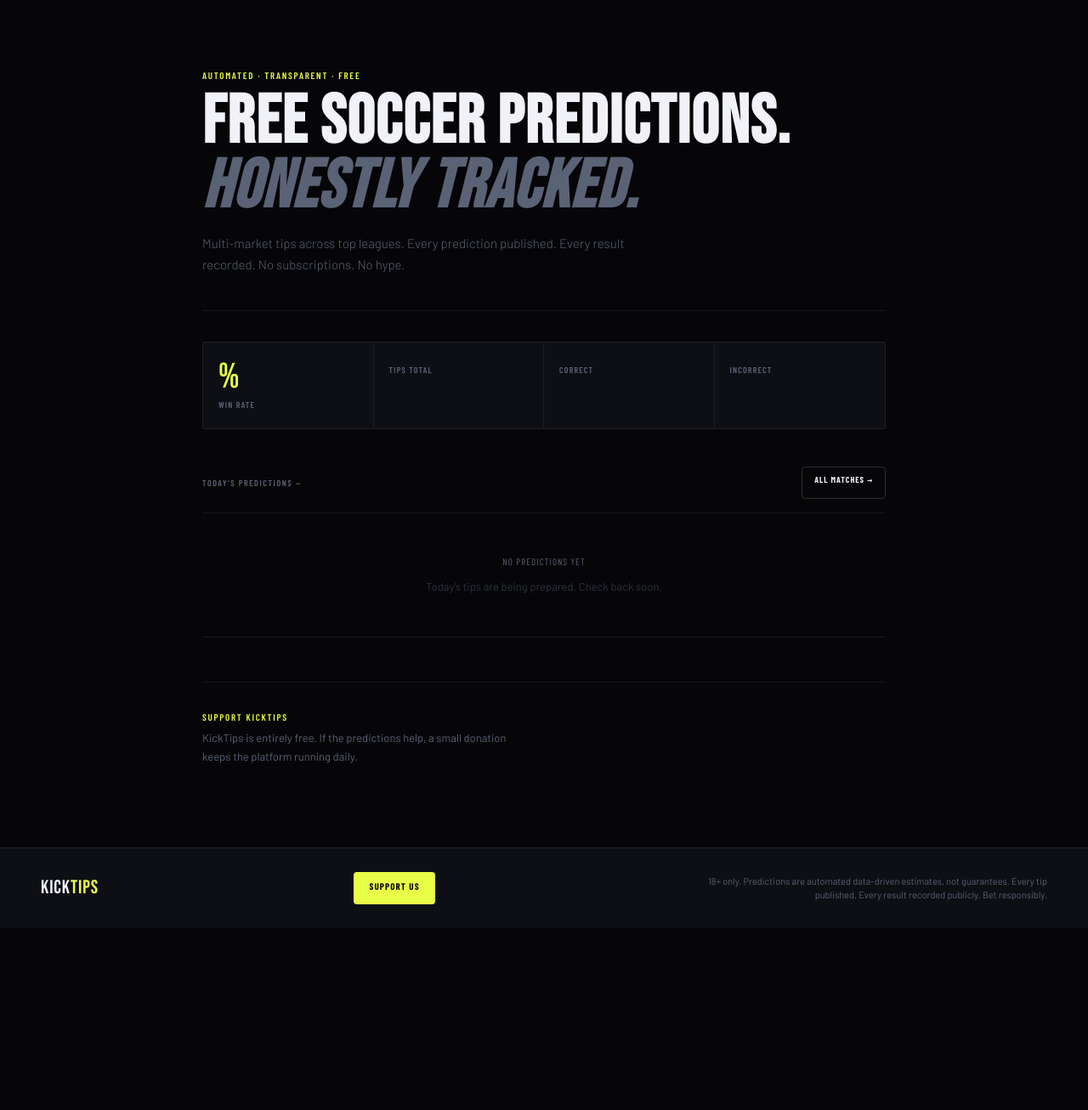
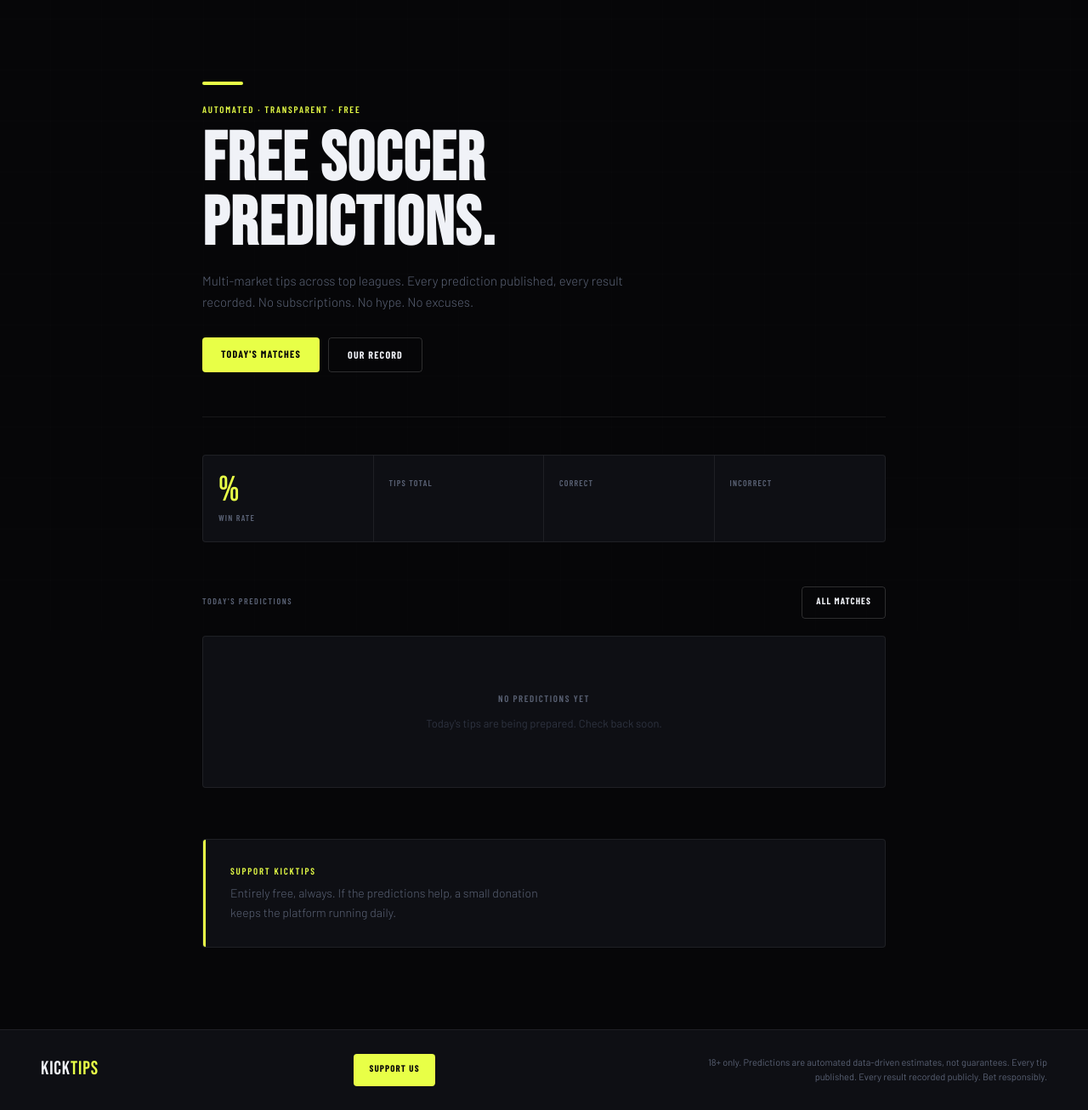
Before and after one commit to Yandisa/KickTips, a Django app: template website/templates/website/home.html in a window 1280 px wide. Shown: the part 58-1364 px from the top of the page at 85% size. Before the commit the page ends 1122 px from the top, so only its background shows below. Run offline with Django 3.2, Linux system fonts and the light colour scheme; the template is opened without the code that fills it, so the values that code supplies are empty.

Commit message:
Update home.html

```diff
--- a/website/templates/website/home.html
+++ b/website/templates/website/home.html
@@ -4,20 +4,30 @@
 {% block content %}
 
 <!-- HERO -->
-<div style="padding: 32px 0 40px; border-bottom: 1px solid var(--border); margin-bottom: 36px;">
-  <div class="page-eyebrow">Automated · Transparent · Free</div>
+<div style="padding: 48px 0 52px; border-bottom: 1px solid var(--border); margin-bottom: 44px; position: relative; overflow: hidden;">
+
+  <!-- accent bar -->
+  <div style="width: 48px; height: 4px; background: var(--accent); margin-bottom: 20px; border-radius: 2px;"></div>
+
+  <div class="page-eyebrow" style="margin-bottom: 12px;">Automated &middot; Transparent &middot; Free</div>
+
   <h1 class="page-title">
-    Free soccer predictions.<br>
-    <em style="font-style:italic; color: var(--muted);">Honestly tracked.</em>
+    Free Soccer<br>Predictions.
   </h1>
-  <p class="page-sub">
-    Multi-market tips across top leagues. Every prediction published.
-    Every result recorded. No subscriptions. No hype.
+
+  <p class="page-sub" style="margin-top: 12px;">
+    Multi-market tips across top leagues. Every prediction published,
+    every result recorded. No subscriptions. No hype. No excuses.
   </p>
+
+  <div style="margin-top: 28px; display: flex; gap: 10px; flex-wrap: wrap;">
+    <a href="{% url 'matches' %}" class="btn btn-accent">Today's Matches</a>
+    <a href="{% url 'record' %}" class="btn btn-ghost">Our Record</a>
+  </div>
 </div>
 
 <!-- STATS -->
-<div class="stat-row" style="margin-bottom: 44px;">
+<div class="stat-row" style="margin-bottom: 52px;">
   <div class="stat-cell">
     <div class="val accent">{{ alltime.win_rate }}%</div>
     <div class="lbl">Win rate</div>
@@ -36,35 +46,39 @@
   </div>
 </div>
 
-<!-- TODAY'S MATCHES -->
-<div style="display:flex; align-items:center; justify-content:space-between; margin-bottom:16px; gap:12px; flex-wrap:wrap;">
-  <div class="section-label" style="border:none; padding:0; margin:0;">
-    Today's predictions &mdash; {{ today|date:"l j F Y" }}
+<!-- TODAY'S MATCHES HEADER -->
+<div style="display:flex; align-items:center; justify-content:space-between; margin-bottom:20px; gap:12px; flex-wrap:wrap;">
+  <div>
+    <div class="section-label" style="border:none; padding:0; margin-bottom:4px;">
+      Today's Predictions
+    </div>
+    <div style="font-family:var(--mono); font-size:12px; color:var(--muted); letter-spacing:0.08em; font-weight:600;">
+      {{ today|date:"l j F Y"|upper }}
+    </div>
   </div>
-  <a href="{% url 'matches' %}" class="btn btn-ghost" style="font-size:10px; padding:6px 14px;">
-    All matches &rarr;
-  </a>
+  <a href="{% url 'matches' %}" class="btn btn-ghost" style="font-size:11px; padding:7px 16px;">All Matches</a>
 </div>
 
 {% if top_matches %}
-  <div>
+  <div style="border-top: 1px solid var(--border);">
     {% for fixture in top_matches %}
       <details class="accordion">
         <summary>
-          <div style="display:flex; flex-direction:column; gap:3px; flex:1; min-width:0;">
-            <div style="font-size:14px; font-weight:500; white-space:nowrap; overflow:hidden; text-overflow:ellipsis;">
+          <div style="display:flex; flex-direction:column; gap:4px; flex:1; min-width:0;">
+            <div style="font-size:14px; font-weight:600; white-space:nowrap; overflow:hidden; text-overflow:ellipsis; letter-spacing:0.01em;">
               {{ fixture.home_team.name }}
-              <span style="color:var(--dim); font-weight:400; margin:0 6px;">vs</span>
+              <span style="color:var(--dim); font-weight:300; margin:0 7px; font-style:italic;">vs</span>
               {{ fixture.away_team.name }}
             </div>
-            <div style="font-size:11px; color:var(--muted);">
-              {{ fixture.league.name }}&ensp;&middot;&ensp;{{ fixture.kickoff|date:"H:i" }}&ensp;&middot;&ensp;{{ fixture.prediction_count }} tip{{ fixture.prediction_count|pluralize }}
+            <div style="font-family:var(--mono); font-size:10.5px; color:var(--muted); font-weight:600; letter-spacing:0.08em;">
+              {{ fixture.league.name|upper }}&ensp;&middot;&ensp;{{ fixture.kickoff|date:"H:i" }}&ensp;&middot;&ensp;{{ fixture.prediction_count }} tip{{ fixture.prediction_count|pluralize }}
             </div>
           </div>
-          <div style="display:flex; align-items:center; gap:10px; flex-shrink:0;">
-            {% if fixture.best_prediction %}
+
+          {% if fixture.best_prediction %}
+            <div style="display:flex; align-items:center; gap:10px; flex-shrink:0;">
               <div style="text-align:right;">
-                <div style="font-family:var(--mono); font-size:9px; letter-spacing:0.1em; text-transform:uppercase; color:var(--muted); margin-bottom:3px;">
+                <div style="font-family:var(--mono); font-size:9px; letter-spacing:0.12em; text-transform:uppercase; color:var(--muted); margin-bottom:4px; font-weight:600;">
                   {% with p=fixture.best_prediction %}
                     {% if p.market == "ou_goals" %}Goals
                     {% elif p.market == "dc" %}DC
@@ -76,20 +90,20 @@
                 </div>
                 <span class="tip-chip">{{ fixture.best_prediction.tip }}</span>
               </div>
-              <div style="text-align:right; min-width:34px;">
-                <span style="font-family:var(--mono); font-size:15px; color:var(--accent); font-weight:500; line-height:1;">
+              <div style="text-align:right; min-width:38px;">
+                <span style="font-family:var(--display); font-size:1.5rem; color:var(--accent); line-height:1; letter-spacing:0.02em;">
                   {{ fixture.best_prediction.confidence|floatformat:0 }}%
                 </span>
               </div>
-            {% endif %}
-            <span class="caret">&#9656;</span>
-          </div>
+            </div>
+          {% endif %}
+          <span class="caret">&#9656;</span>
         </summary>
 
         <div class="accordion-body">
           {% for pred in fixture.published_predictions %}
-            <div style="display:grid; grid-template-columns:1fr auto; gap:14px; align-items:start;
-                        padding: {% if not forloop.first %}14px{% else %}4px{% endif %} 0 14px;
+            <div style="display:grid; grid-template-columns:1fr auto; gap:16px; align-items:start;
+                        padding: {% if not forloop.first %}16px{% else %}4px{% endif %} 0 16px;
                         {% if not forloop.last %}border-bottom:1px solid var(--border);{% endif %}">
               <div>
                 <div class="pred-market">
@@ -100,31 +114,31 @@
                   {% elif pred.market == "1x2" %}Match Result
                   {% else %}{{ pred.market }}{% endif %}
                 </div>
-                <div class="pred-tip" style="font-size:1.15rem; margin-bottom:6px;">{{ pred.tip }}</div>
+                <div class="pred-tip" style="font-size:1.4rem; margin-bottom:8px;">{{ pred.tip }}</div>
                 {% if pred.reasoning %}
-                  <p style="font-size:12.5px; color:var(--muted); line-height:1.65;">
+                  <p style="font-size:13px; color:var(--muted); line-height:1.65; font-weight:300;">
                     {{ pred.reasoning|truncatewords:28 }}
                   </p>
                 {% endif %}
               </div>
               <div style="text-align:right; flex-shrink:0;">
-                <div style="font-family:var(--mono); font-size:1.3rem; color:var(--accent); line-height:1;">
+                <div style="font-family:var(--display); font-size:1.8rem; color:var(--accent); line-height:1; letter-spacing:0.02em;">
                   {{ pred.confidence|floatformat:0 }}%
                 </div>
-                <div style="font-family:var(--mono); font-size:9px; color:var(--muted); letter-spacing:0.08em; text-transform:uppercase; margin-top:2px;">conf</div>
-                <div class="conf-track" style="width:64px; margin-top:8px; margin-left:auto;">
+                <div style="font-family:var(--mono); font-size:9px; color:var(--muted); letter-spacing:0.1em; text-transform:uppercase; margin-top:3px; font-weight:600;">conf</div>
+                <div class="conf-track" style="width:60px; margin-top:8px; margin-left:auto;">
                   <div class="conf-fill" style="width:{{ pred.confidence|floatformat:0 }}%;"></div>
                 </div>
-                <div style="margin-top:8px;">
+                <div style="margin-top:10px;">
                   <span class="result-pill pending">pending</span>
                 </div>
               </div>
             </div>
           {% endfor %}
 
-          <div style="padding-top:10px;">
+          <div style="padding-top:12px;">
             <a href="{% url 'match_detail' fixture.pk %}"
-               style="font-family:var(--mono); font-size:11px; letter-spacing:0.06em; color:var(--muted); text-transform:uppercase; transition:color 0.15s;"
+               style="font-family:var(--mono); font-size:11px; letter-spacing:0.1em; color:var(--muted); text-transform:uppercase; font-weight:600; transition:color 0.15s;"
                onmouseover="this.style.color='var(--accent)'" onmouseout="this.style.color='var(--muted)'">
               Full analysis &rarr;
             </a>
@@ -135,21 +149,26 @@
   </div>
 
 {% else %}
-  <div style="padding:48px 0; text-align:center; border-top:1px solid var(--border); border-bottom:1px solid var(--border);">
-    <div style="font-family:var(--mono); font-size:11px; letter-spacing:0.1em; color:var(--muted); text-transform:uppercase; margin-bottom:10px;">
+  <div style="padding:64px 0; text-align:center; border:1px solid var(--border); border-radius:var(--radius); background:var(--surface);">
+    <div style="font-family:var(--mono); font-size:11px; letter-spacing:0.14em; color:var(--muted); text-transform:uppercase; font-weight:600; margin-bottom:10px;">
       No predictions yet
     </div>
     <p style="color:var(--dim); font-size:13px;">Today's tips are being prepared. Check back soon.</p>
   </div>
 {% endif %}
 
-<!-- SUPPORT -->
-<div style="margin-top:52px; padding-top:32px; border-top:1px solid var(--border);
-            display:flex; align-items:center; justify-content:space-between; gap:20px; flex-wrap:wrap;">
-  <div>
+<!-- SUPPORT STRIP -->
+<div style="margin-top:60px; background:var(--surface); border:1px solid var(--border); border-radius:var(--radius); padding:28px 24px;
+            display:flex; align-items:center; justify-content:space-between; gap:20px; flex-wrap:wrap; position:relative; overflow:hidden;">
+
+  <!-- left accent -->
+  <div style="position:absolute; left:0; top:0; bottom:0; width:3px; background:var(--accent);"></div>
+
+  <div style="padding-left:8px;">
     <div class="page-eyebrow" style="margin-bottom:6px;">Support KickTips</div>
-    <p style="font-size:13px; color:var(--muted); max-width:380px; line-height:1.65;">
-      KickTips is entirely free. If the predictions help, a small donation keeps the platform running daily.
+    <p style="font-size:14px; color:var(--muted); max-width:380px; line-height:1.65; font-weight:300;">
+      Entirely free, always. If the predictions help, a small donation keeps
+      the platform running daily.
     </p>
   </div>
   <div style="display:flex; gap:10px; flex-wrap:wrap;">
```
